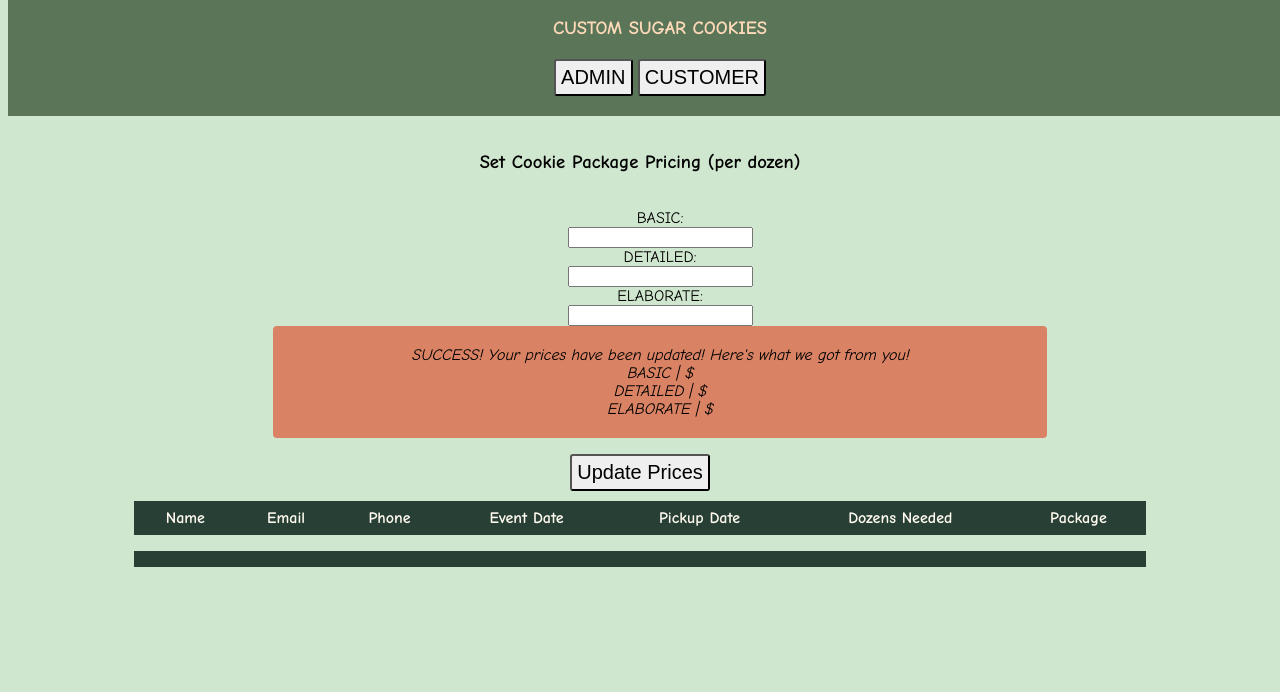
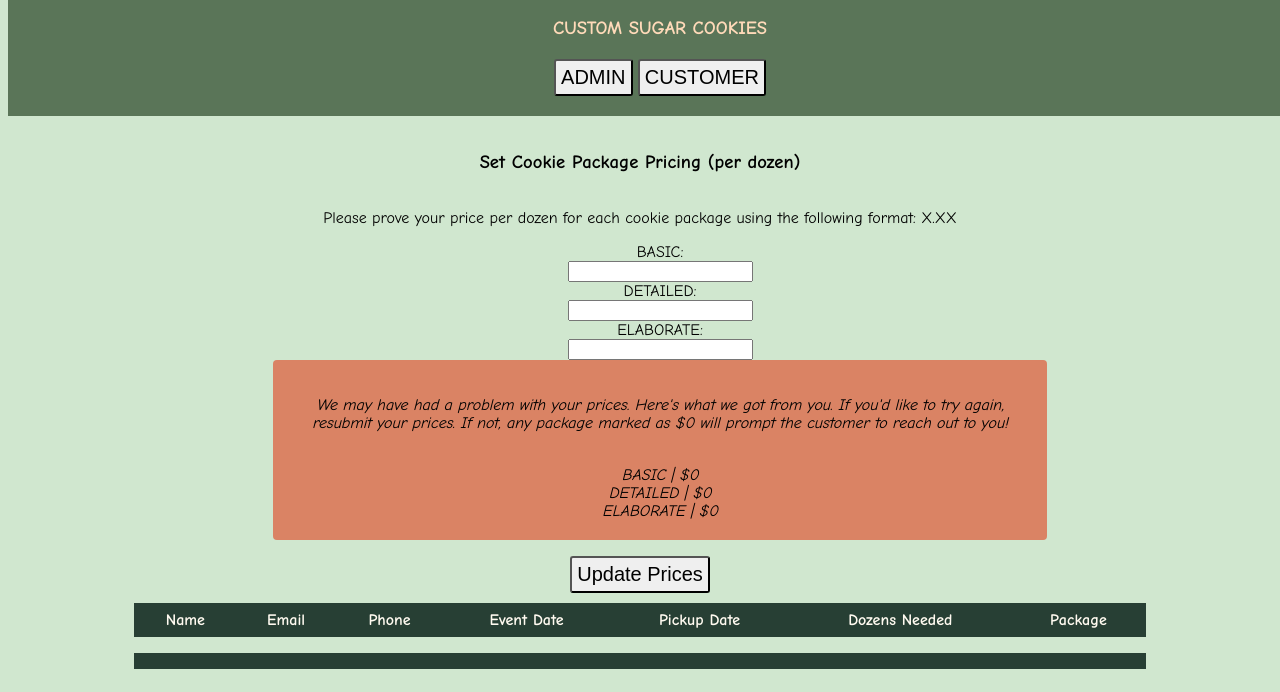
Before and after one commit to tayfritz/cookieorderform, a plain HTML site: page src/index.html in a window 1280 px wide. Both pictures are taken after a click on the button "Update Prices". Shown: the part 108-800 px from the top of the page. Drawn offline with Linux system fonts and the light colour scheme.

Commit message:
added regex validation for price updates

```diff
--- a/src/index.html
+++ b/src/index.html
@@ -22,7 +22,13 @@
              <div id='admin-facing' class='tab-content active'>
                     <div id='admin-pricing'>
                         <h3>Set Cookie Package Pricing (per dozen)</h3>
-                        <ul id='admin-package-options'>
+                        <p>Please prove your price per dozen for each cookie package using the following format: X.XX</p>
+                         <!-- admin alert box -->
+                         <div id='admin-alert-box'>
+
+                         </div>
+
+                         <ul id='admin-package-options'>
                             <li id="basic-cookies">BASIC:</li>
                             <input type="number" class='price-input-basic'>
                             <li id='detailed-cookies'>DETAILED:</li>
@@ -31,8 +37,6 @@
                             <input type="number" class='price-input-elaborate'>
                         </ul>
                         <button type='submit' id="update-prices">Update Prices</button>
-                        <!-- admin alert box -->
-                        <div id='admin-alert-box'></div>
 
                         <table id='pending-orders'>
                             <tr>
--- a/src/pricing-refactor.js
+++ b/src/pricing-refactor.js
@@ -40,7 +40,8 @@ function alertAdmin() {
         }
     }
     if(count > 0) {
-        alertAdminDiv.textContent = `REMINDER! You must set your prices for all packages before you continue!`
+        alertAdminDiv.innerHTML = `<p>FRIENDLY REMINDER!</p>
+                                    <p>You must set your prices for all packages before you continue!</p>`
         alertAdminDiv.className = "admin-reminder"
         adminPackageOptions.appendChild(alertAdminDiv);
     }
@@ -57,36 +58,38 @@ priceInputsAll.push(inputBasic);
 priceInputsAll.push(inputDetailed);
 priceInputsAll.push(inputElaborate);
 
+const priceRegex = /^(\d+\.)(\d{2})$/
+
+function validatePrices(priceInput) {
+    let count = 0;
+    if (priceRegex.test(priceInput)) {
+        count = 0;
+    } else {
+        count += 1;
+    }
+    if (count > 0) {
+        alertAdminDiv.innerHTML = `<p>We may have had a problem with your prices. Here's what we got from you. If you'd like to try again, resubmit your prices. If not, any package marked as $0 will prompt the customer to reach out to you!</p>`
+        cookiePackages.forEach( (package) => {
+            let result = `<br>${package.packageName} | $${package.pricePerDozen}`
+            alertAdminDiv.insertAdjacentHTML('beforeend', result);
+        });
+        return false;
+    } else {
+        return true;
+    }
+  }
 
 updatePriceButton.addEventListener('click', () => {
     for (let i=0; i<priceInputsAll.length; i++) {
         let inputValue = priceInputsAll[i].value;
-        cookiePackages[i].pricePerDozen = inputValue;
-        alertAdminDiv.textContent = `SUCCESS! Your prices have been updated! Here's what we got from you!`
-        cookiePackages.forEach( (package) => {
-            let result = `<br>${package.packageName} | $${package.pricePerDozen}`
-            alertAdminDiv.insertAdjacentHTML('beforeend', result);
-        })
-        priceInputsAll[i].value = ""
+        if (validatePrices(inputValue)) {
+            cookiePackages[i].pricePerDozen = inputValue;
+            alertAdminDiv.innerHTML = `<p>SUCCESS! Your prices have been updated! Here's what we got from you!</p>`
+            cookiePackages.forEach( (package) => {
+                let result = `<br>${package.packageName} | $${package.pricePerDozen}`
+                alertAdminDiv.insertAdjacentHTML('beforeend', result);
+                priceInputsAll[i].value = "";
+            })
+        }
     }
 });
-
-
-
-const priceRegex = /^(?:\d+|\d{1,3}(?:,\d{3})+)?(?:\.\d{2})?$/;
-
-
-
-
-
-
-
-
-
-
-// const customerPackagePricing = document.getElementById('customer-package-options');
-
-// Build package details to print to customer
-// const packageInfo = cookiePackages.forEach( (package) => {
-
-// });
--- a/src/validation.js
+++ /dev/null
@@ -1 +0,0 @@
-const priceRegex = /^(?:\d+|\d{1,3}(?:,\d{3})+)?(?:\.\d{2})?$/;
```
